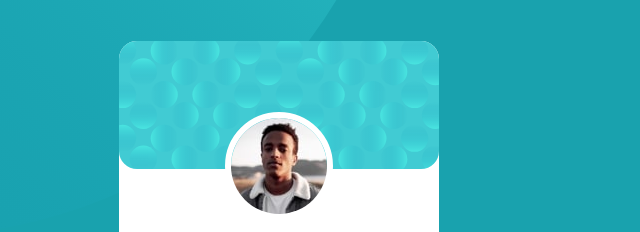
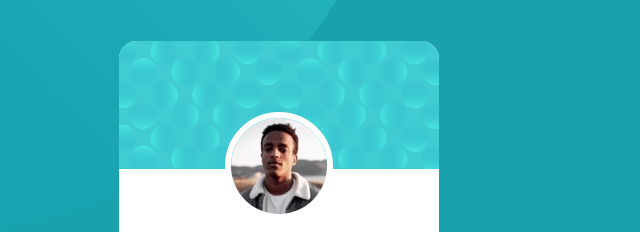
Before and after one commit to Superatons23/Profile-card-component, a plain HTML site: page index.html in a window 1280 px wide. Shown: the part 164-396 px from the top of the page, 361-1001 px from the left. Drawn offline with nearby package versions, Linux system fonts and the light colour scheme.

Commit message:
fix border

```diff
--- a/styles/style.css
+++ b/styles/style.css
@@ -92,7 +92,8 @@ body {
   border: 6px solid white;
 }
 .card-img-top {
-  border-radius: 18px;
+  border-top-left-radius: 18px;
+  border-top-right-radius: 18px;
 }
 .attribution {
   font-size: 12px;
```
